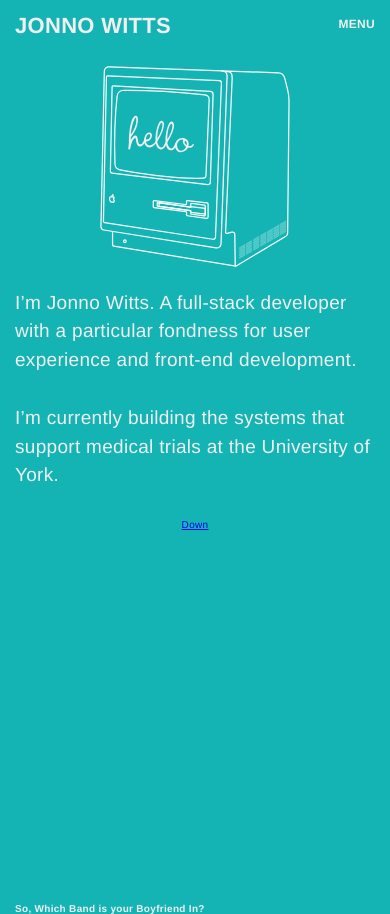
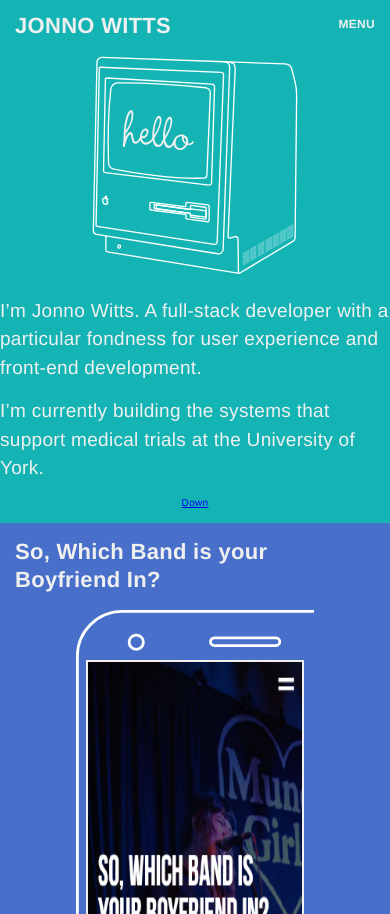
Before and after one commit to jonnow/jw-v2017, a PHP site: page / in a window 390 px wide. Shown: the top 914 px of the page. Run offline with PHP 8.4, Linux system fonts and the light colour scheme; some web fonts are replaced; grey boxes are pictures that could not be loaded.

Commit message:
Homepage mobile completed
Added images, finished styling, fixed mobile menu (but not tested),
finished layout of footnote items and styled project areas

```diff
--- a/css/main.css
+++ b/css/main.css
@@ -182,11 +182,11 @@ body {
     font-family: "Woodford Bourne", "Futura", "Helvetica", "Arial", sans-serif;
     font-size: 1.9rem;
     line-height: 150%;
-    margin-bottom: 3rem; }
+    margin-bottom: 1.5rem; }
   .home main {
     background-color: #14B4B5;
     color: #F0F0F0;
-    padding-top: 6rem; }
+    padding-top: 5rem; }
     .home main .intro img {
       display: block;
       width: 55%;
@@ -194,9 +194,10 @@ body {
 
 header {
   position: absolute;
-  overflow: hidden;
+  overflow: visible;
   background-color: transparent;
   width: 100%;
+  height: 5rem;
   padding: 1.5rem; }
   header h1 {
     font-size: 2.2rem;
@@ -215,52 +216,84 @@ header {
   header nav a {
     font-size: 2.2rem;
     margin-bottom: 1.5rem; }
+  header span.menu-control-open,
+  header span.menu-control-close {
+    display: block;
+    cursor: pointer; }
   header span.menu-control-open {
     font-size: 1.2rem;
     line-height: 150%;
     float: right; }
-  header span.menu-control-open,
   header span.menu-control-close {
-    display: block;
-    cursor: pointer; }
+    font-size: 1.2rem;
+    text-align: right; }
   header nav {
     display: flex;
     flex-direction: column; }
 
 .menu {
-  position: relative;
+  position: absolute;
+  right: 0;
+  top: 0;
+  background-color: #373331;
+  color: #F0F0F0;
   height: 100vh;
-  width: 80%;
-  background-color: #F57F3F;
-  color: #F0F0F0;
-  padding: 1.5rem;
-  margin-top: -1.5rem;
-  transform: translate3d(135%, 0, 0);
-  transition: transform .3s ease; }
+  width: 0;
+  overflow: hidden;
+  transition: all .3s ease; }
+  .menu .menu-inner {
+    position: relative;
+    height: 100%;
+    width: 80vw;
+    padding: 1.5rem; }
   .menu .version, .menu .madeIn {
     position: absolute;
     bottom: 1.5rem;
     font-size: 1.2rem; }
-  .menu .madeIn {
+  .menu .version {
     right: 1.5rem; }
 
 .menu--active {
   height: 100vh;
   overflow: hidden; }
   .menu--active .menu {
-    transform: translate3d(35%, 0, 0); }
+    width: 80%; }
 
-main {
-  padding-left: 1.5rem;
-  padding-right: 1.5rem; }
-  main section {
-    min-height: 100vh; }
+main section .projectWrapper {
+  min-height: 100vh;
+  padding: 1.5rem; }
+  main section .projectWrapper h2 {
+    font-size: 2.2rem;
+    line-height: 130%; }
+  main section .projectWrapper h2, main section .projectWrapper .mobileProject {
+    margin-bottom: 1.5rem; }
+  main section .projectWrapper .mobileProject {
+    display: flex;
+    background: url("../images/phone.svg") no-repeat 0 0;
+    background-size: cover;
+    height: 80.5vh;
+    width: 66%;
+    margin: 0 auto 1.5rem;
+    padding: 5rem 1rem 3.5rem; }
+    main section .projectWrapper .mobileProject picture {
+      border: 2px solid #F0F0F0; }
+    main section .projectWrapper .mobileProject img, main section .projectWrapper .mobileProject source {
+      width: 100%;
+      height: 100%; }
+  main section .projectWrapper span {
+    font-size: 1.2rem; }
+    main section .projectWrapper span:last-of-type {
+      float: right; }
+  main section .projectWrapper.blue {
+    background-color: #4870CB; }
+  main section .projectWrapper.orange {
+    background-color: #F57F3F; }
 
 .scroll {
   display: block;
   text-align: center;
   width: 50%;
-  margin: 0 auto; }
+  margin: 0 auto 1.5rem; }
 
 footer {
   background-color: #373331;
--- a/css/sass/smallest.scss
+++ b/css/sass/smallest.scss
@@ -43,13 +43,13 @@ body {
         @include mixin_p;
         font-size: $font_smallest_p;
         line-height: 150%;
-        margin-bottom: $margin_smallest * 2;
+        margin-bottom: $margin_smallest;
     }
 
     main {
        background-color: $primary_teal;
        color: $primary_white;
-       padding-top: 6rem;
+       padding-top: 5rem;
        .intro {
            img {
                display: block;
@@ -62,11 +62,12 @@ body {
 
 header {
     position: absolute;
-    overflow: hidden;
+    overflow: visible;
 
     background-color: transparent;
 
     width: 100%;
+    height: 5rem;
     padding: $padding_smallest;
     h1 {
         font-size: $font_smallest_header;
@@ -139,16 +152,61 @@ header {
 .menu--active {
     height: 100vh;
     overflow: hidden;
+
     .menu {
-        transform: translate3d(35%,0,0);
+        width: 80%;
     }
 }
 
 main {
-    padding-left: $padding_smallest;
-    padding-right: $padding_smallest;
     section {
-        min-height: 100vh;
+        .projectWrapper {
+            min-height: 100vh;
+            padding: $padding_smallest;
+
+
+            h2 {
+                font-size: $font_smallest_header;
+                line-height: 130%;
+            }
+
+            h2, .mobileProject {
+                margin-bottom: $margin_smallest;
+            }
+
+            .mobileProject {
+                display: flex;
+                background: url('../images/phone.svg') no-repeat 0 0;
+                background-size: cover;
+                height: 80.5vh;
+                width: 66%;
+                margin: 0 auto $margin_smallest;
+                padding: 5rem 1rem 3.5rem;
+                picture {
+                    border: 2px solid $primary_white;
+                }
+
+                img, source {
+                    width: 100%;
+                    height: 100%;
+                }
+            }
+
+            span {
+                font-size: $font_smallest_footNote;
+                &:last-of-type {
+                    float: right;
+                }
+            }
+
+            &.blue {
+                background-color: $tertiary_dull_blue;
+            }
+
+            &.orange {
+                background-color: $primary_orange;
+            }
+        }
     }
 }
 
@@ -156,7 +214,7 @@ main {
     display: block;
     text-align: center;
     width: 50%;
-    margin: 0 auto;
+    margin: 0 auto $margin_smallest;
 }
 
 footer {
--- a/index.html
+++ b/index.html
@@ -21,6 +21,7 @@
                 <h1><a href="/">Jonno Witts</a></h1>
                 <span class="menu-control-open" id="menuControlOpen">Menu</span>
                 <div class="menu">
+                    <div class="menu-inner">
                         <span class="menu-control-close" id="menuControlClose">Close</span>
                         <nav>
                             <a href="#">Work</a>
@@ -29,6 +30,7 @@
                         </nav>
                         <span class="version">2017.0.1</span>
                         <span class="madeIn">Made in England</span>
+                    </div>
                 </div>
             </header>
             <main>
@@ -39,11 +41,13 @@
                     <a href="#" class="scroll"><i class="fa fa-chevron-down"></i>Down</a>
                 </section>
                 <section class="featured">
-                    <div class="projectWrapper">
+                    <div class="projectWrapper blue">
                         <h2>So, Which Band is your Boyfriend In?</h2>
                         <div class="mobileProject">
                             <picture>
-                                <source srcset="images/projects/min720/swbiybi_mobile.png" media="(min-width: 780px)">
+                                <source srcset="images/projects/swbiybi_mobile@0.5x.png" media="(min-width: 320px)">
+                                <source srcset="images/projects/swbiybi_mobile@0.75x.png" media="(min-width: 640px)">
+                                <source srcset="images/projects/swbiybi_mobile.png" media="(min-width: 780px)">
                                 <img src="images/projects/swbiybi_mobile.png" alt="A screenshot of the 'So, Which Band is your Boyfriend In?' homepage as it appears on a mobile device." />
                             </picture>
                         </div>
@@ -52,7 +56,7 @@
                         <span>Design, development, Wordpress</span>
                         <span>2017</span>
                     </div>
-                    <div class="projectWrapper">
+                    <div class="projectWrapper orange">
                         <h2>[PROJECT NAME]</h2>
                         <p>Duis pharetra ipsum magna, nec sodales metus iaculis at. Etiam sagittis sit amet risus et consectetur.</p>
                         <p>Morbi aliquam non lacus ac posuere. Donec blandit justo eu enim lobortis vehicula. Donec rutrum dolor nec turpis dapibus malesuada.</p>
```
Also changed, not shown: other parts of css/sass/smallest.scss (+26 -14 lines), images/macintosh.png (renamed from images/Artboard 1.png), images/macintosh@2x.png (renamed from images/Artboard 1@2x.png), images/macintosh@3x.png (renamed from images/Artboard 1@3x.png), images/phone.svg (added), images/projects/swbiybi_mobile.png (added), images/projects/swbiybi_mobile.svg (added), images/projects/swbiybi_mobile@0.5x.png (added), images/projects/swbiybi_mobile@0.75x.png (added), 1 other file. Lines whose indentation alone changed are shown as unchanged.
